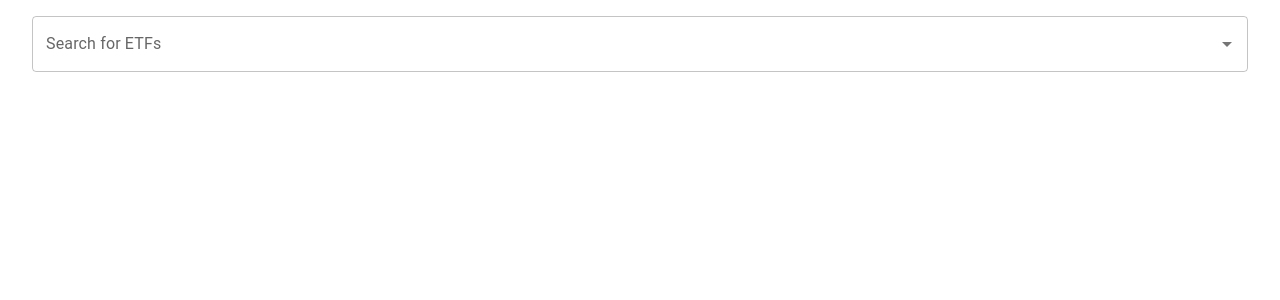
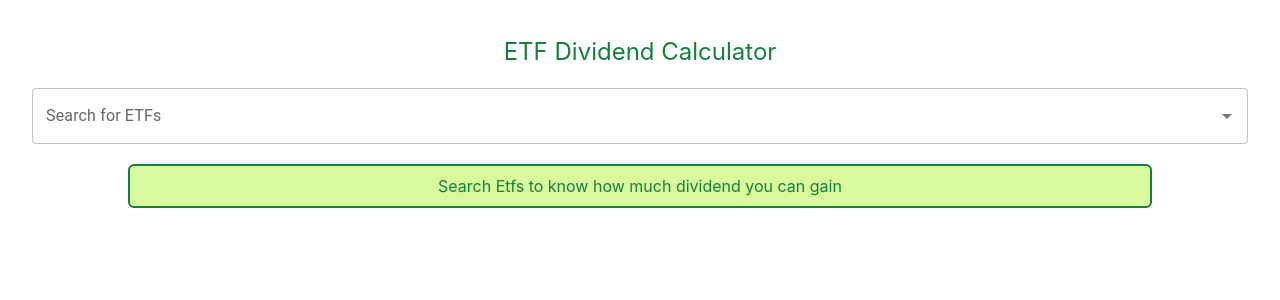
Before and after one commit to Francesco99975/DIQ, a React (Create React App) app: page / in a window 1280 px wide. Shown: the top 300 px of the page. Built offline with nearby package versions, Linux system fonts and the light colour scheme; no server answers.

Commit message:
added default cases

```diff
--- a/src/App.tsx
+++ b/src/App.tsx
@@ -101,6 +101,7 @@ function App() {
 
   return (
     <>
+      <h1 className="m-5 text-2xl text-green-700">ETF Dividend Calculator</h1>
       <Search
         loading={loading}
         data={data ? data.searchEtfs.map((x: any) => x.name) : []}
@@ -110,7 +111,7 @@ function App() {
         setSelected={setSelected}
       ></Search>
 
-      {etf !== null && (
+      {etf !== null ? (
         <div className="flex flex-col md:flex-row justify-between items-center w-full">
           <div className="flex flex-col w-[80%] justify-center items-center p-2 m-5 border-2 bg-lime-200 border-green-700 text-green-700 rounded-md">
             <h1>Information</h1>
@@ -144,7 +145,7 @@ function App() {
             </Button>
           </div>
 
-          {yearly && monthly && quarterly && dripMulti && (
+          {yearly && monthly && quarterly && dripMulti ? (
             <div className="flex flex-col w-[80%] justify-center items-center p-2 m-5 border-2 bg-blue-300 border-blue-700 text-blue-700 rounded-md">
               <h1>Results</h1>
               <EtfDetail label="Yearly" value={"$" + yearly.toFixed(2)} />
@@ -158,7 +159,17 @@ function App() {
                 }
               />
             </div>
+          ) : (
+            <div className="flex flex-col w-[80%] justify-center items-center p-2 m-5 border-2 bg-blue-300 border-blue-700 text-blue-700 rounded-md">
+              <p className="text-center">Results will be displayed here</p>
+            </div>
           )}
+        </div>
+      ) : (
+        <div className="flex flex-col w-[80%] justify-center items-center p-2 m-5 border-2 bg-lime-200 border-green-700 text-green-700 rounded-md">
+          <p className="text-center">
+            Search Etfs to know how much dividend you can gain
+          </p>
         </div>
       )}
     </>
```
